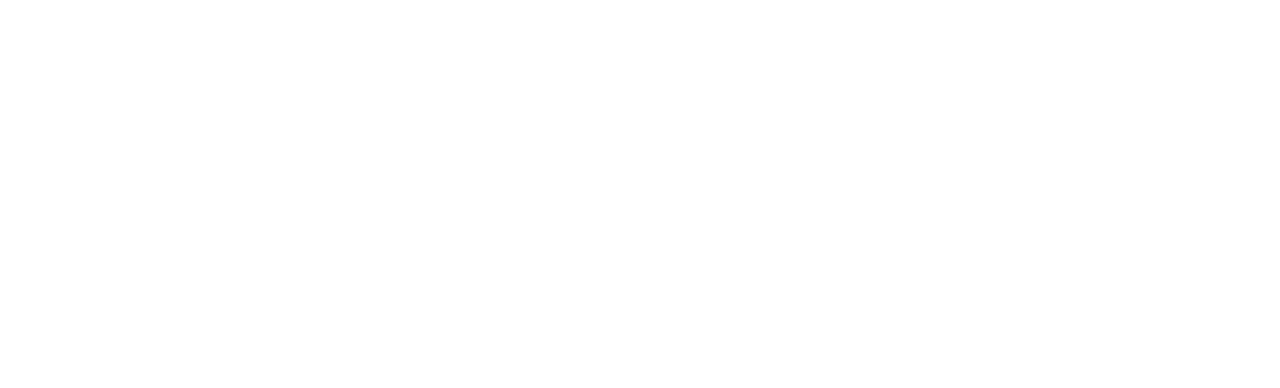
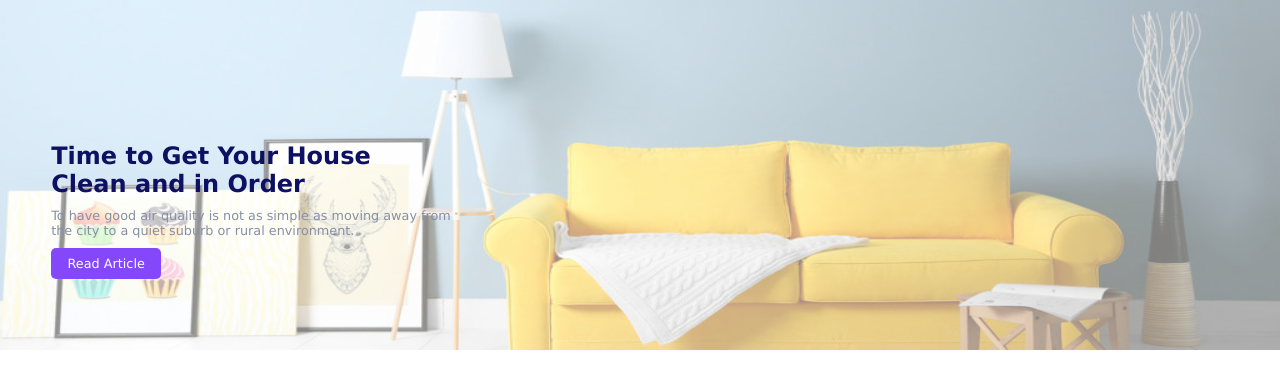
Before and after one commit to marlonprado04/DESAFIO_DIO_blog_com_angular, an Angular app: page / in a window 1280 px wide. Shown: the top 388 px of the page. Built offline with nearby package versions, Linux system fonts and the light colour scheme.

Commit message:
feat: add banner component

```diff
--- a/src/app/app.component.html
+++ b/src/app/app.component.html
@@ -1 +1,2 @@
+<app-banner></app-banner>
 <router-outlet></router-outlet>
--- a/src/app/components/banner/banner.component.css
+++ b/src/app/components/banner/banner.component.css
@@ -0,0 +1,54 @@
+/* Segurando imagem e texto dentro do container */
+.banner__container {
+  position: relative;
+  text-align: center;
+  color: white;
+}
+
+.banner__img {
+  width: 100%;
+  height: 350px;
+  position: relative;
+  /* Diminui opacidade da imagem para não ocultar texto */
+  opacity: 0.5;
+
+}
+
+.banner__text__container {
+  display: flex;
+  flex-direction: column;
+  gap: 10px;
+  position: absolute;
+  top: 40%;
+  margin-left: 4%;
+}
+
+.banner__title{
+  width: 400px;
+  text-align: start;
+  font-family: 'Lucida Sans', 'Lucida Sans Regular', 'Lucida Grande', 'Lucida Sans Unicode', Geneva, Verdana, sans-serif;
+}
+
+.banner__text {
+  color: #898fa6;
+  width: 400px;
+  text-align: start;
+  font-size: 0.8em ;
+  font-family: 'Lucida Sans', 'Lucida Sans Regular', 'Lucida Grande', 'Lucida Sans Unicode', Geneva, Verdana, sans-serif;
+}
+
+.banner__title {
+  color: #0e1162;
+}
+
+.banner__button{
+  background-color: #8447fa;
+  color: white;
+  width: 100px;
+  border-radius: 5px;
+  text-decoration: none;
+  padding: 8px 5px;
+  font-family: 'Lucida Sans', 'Lucida Sans Regular', 'Lucida Grande', 'Lucida Sans Unicode', Geneva, Verdana, sans-serif;
+  font-size: 0.8rem;
+  text-align: center;
+}
--- a/src/app/components/banner/banner.component.html
+++ b/src/app/components/banner/banner.component.html
@@ -1 +1,10 @@
-<p>banner works!</p>
+<div class="banner__container">
+  <img src="http://localhost:4200/assets/images/banner.jpg" alt="Imagem de uma sala organizada" class="banner__img">
+
+  <div class="banner__text__container">
+    <h2 class="banner__title">Time to Get Your House Clean and in Order</h2>
+    <p class="banner__text">To have good air quality is not as simple as moving away from the city to a quiet suburb or
+      rural environment.</p>
+    <a class="banner__button" href="#">Read Article</a>
+  </div>
+</div>
--- a/src/styles.css
+++ b/src/styles.css
@@ -1 +1,6 @@
 /* You can add global styles to this file, and also import other style files */
+
+*{
+  padding:0;
+  margin: 0;
+}
```
Also changed, not shown: src/assets/images/banner.jpg (added), src/assets/images/banner.webp (added).
